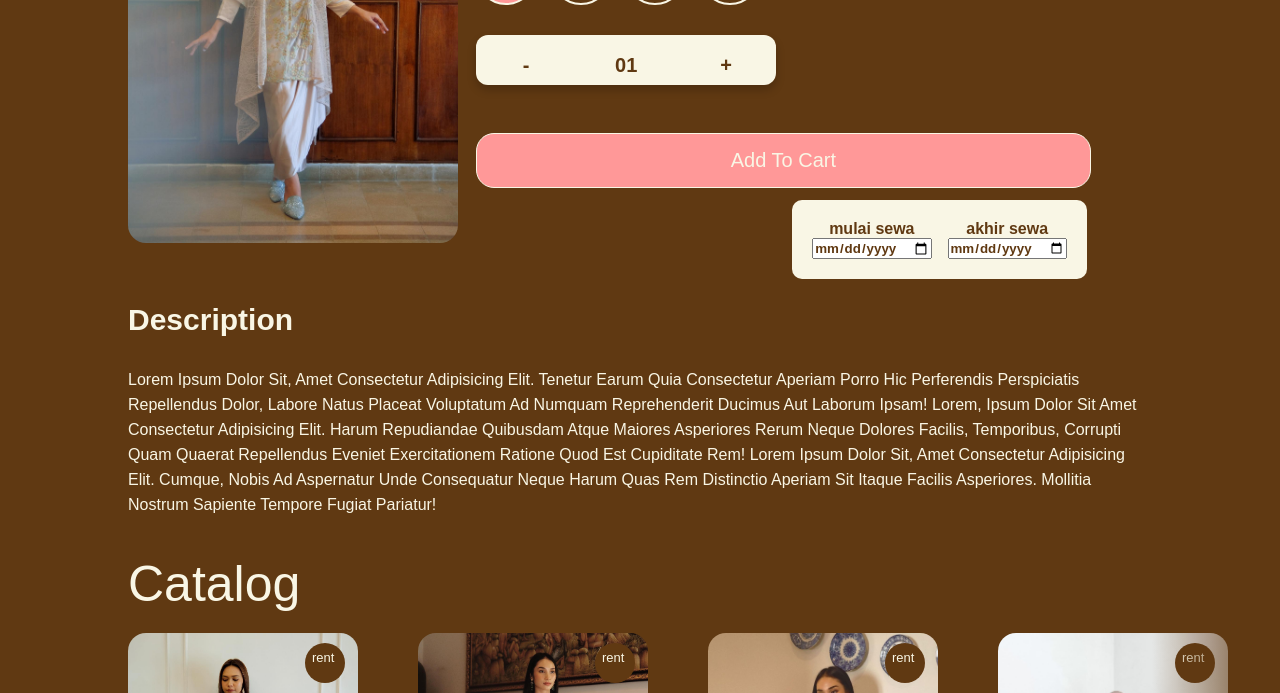
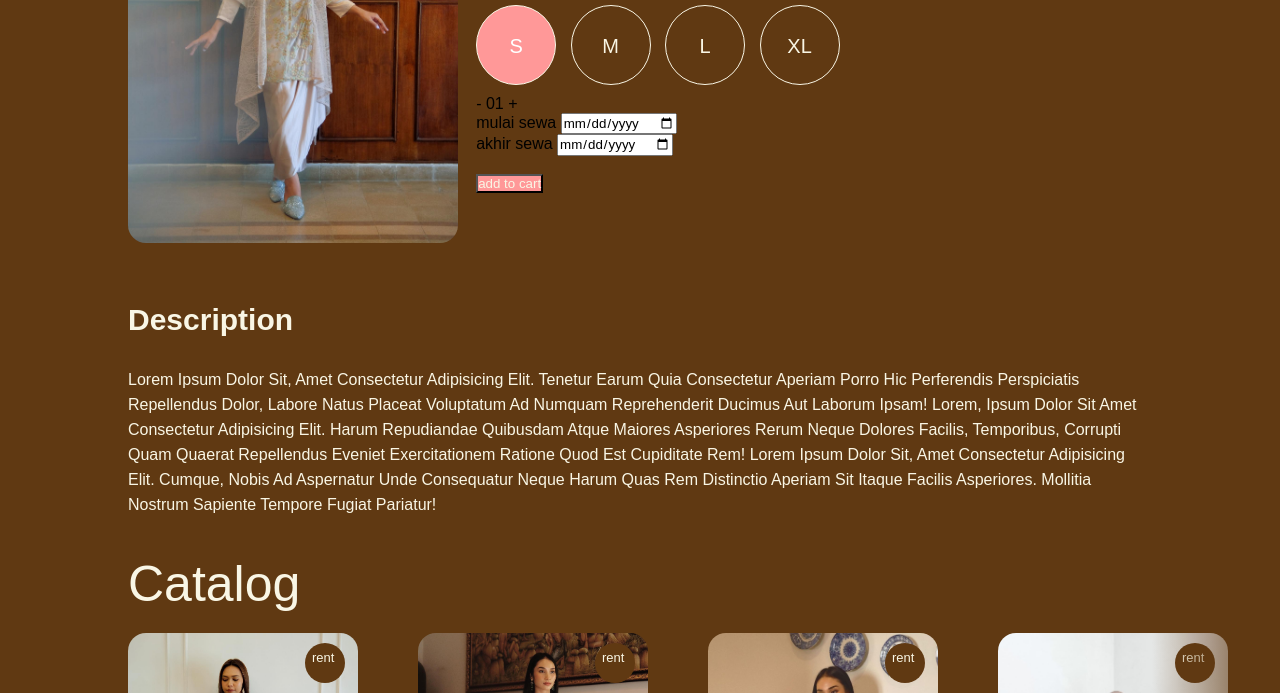
Before and after one commit to rannyaputri/kebaya, a website: page public/product.html in a window 1280 px wide. Shown: the part 407-1100 px from the top of the page. Drawn offline with Linux system fonts and the light colour scheme.

Commit message:
Update product.css

```diff
--- a/public/css/product.css
+++ b/public/css/product.css
@@ -16,6 +16,7 @@
 
 }
 
+/* GAK DIPAKE BINGUNG */
 .product-images {
       position: absolute;
       bottom: 10px;
@@ -78,47 +79,49 @@
 }
 
 .product-sub-heading {
-      font-size: 25px;
+      font-size: 30px;
       text-transform: uppercase;
-      margin: 10px 0 5px;
+      margin: 60px 0 10px;
       font-weight: 300;
       color: #F9F6E5;
 }
 
 .size-radio-btn {
       display: inline-block;
-      width: 60px;
-      height: 60px;
+      width: 80px;
+      height: 80px;
       text-align: center;
       font-size: 20px;
-      border: 2px solid #F9F6E5;
+      border: 1px solid #F9F6E5;
       border-radius: 50%;
       margin: 10px;
       margin-left: 0;
-      line-height: 60px;
+      line-height: 80px;
       text-transform: uppercase;
       color: #F9F6E5;
       cursor: pointer;
 }
 
+/* .size-radio-btn:hover {
+      background: #f58282;
+} */
 
 .size-radio-btn.check {
       background: #ff9898;
       color: #fff;
 }
 
-.btn1 {
+.btn {
       width: 48%;
       padding: 15px;
-      border-radius: 18px;
+      border-radius: 5px;
       background: none;
       border: 1px solid #F9F6E5;
       color: #F9F6E5;
       font-size: 20px;
       cursor: pointer;
-      margin: 10px 0;
+      margin: 2px 0;
       text-transform: capitalize;
-      position: absolute;
 }
 
 .cart-btn {
@@ -143,72 +146,34 @@
       line-height: 25px;
 }
 
-/* QUANTITY */
-.wrapper {
-      height: 50px;
-      min-width: 100px;
-      display: inline-flex;
-      align-items: center;
-      justify-content: center;
-      background: #F9F6E5;
-      border-radius: 12px;
-      box-shadow: 0 5px 10px rgba(0, 0, 0, 0.2);
-      margin-left: 0;
-      margin: 20px 0;
-      line-height: 60px;
-      cursor: pointer;
+/* quanty */
+:root {
+      --white: #fff;
+      --light: #eeeded;
+      --orange: #FFA16C;
+      --brwht: #F9F6E5;
+      --darkb: #603912;
+      --pink: #ff9898;
 }
 
-
-.wrapper span {
-      /* width: 0%; */
-      width: 100px;
-      height: 50px;
-      text-align: center;
-      font-size: 20px;
-      font-weight: 600;
-      cursor: pointer;
-      user-select: none;
-      color: #603912;
+.count {
+      width: 50px;
+      border-radius: 10px;
+      margin-right: 10px;
+      padding: 3px 5px;
+      border: 1px solid var(--light);
+      outline: none;
+      margin-top: 5px;
+      /* background-color: var(--brwht); */
 }
 
-/* END QUANTITY */
-
-/* CALENDER */
-.form-container form {
-      display: inline-flex;
-      flex-wrap: wrap;
-      align-items: center;
-      justify-content: center;
-      gap: 1rem;
-      position: absolute;
-      bottom: 4rem;
-      background: #F9F6E5;
-      padding: 20px;
-      border-radius: 10px;
-      margin: 50px 0;
+.details .cart {
+      background-color: var(--white);
+      border-top-right-radius: 30px;
+      border-bottom-right-radius: 30px;
 }
 
-.form-container span {
-      color: #603912;
-      font-weight: 600;
-      text-align: center;
+.product-details .item {
+      transition: 0.5s;
+      border-bottom: 1px solid var(--light);
 }
-
-.form-container input {
-      color: #603912;
-      font-weight: 600;
-}
-
-.input-box {
-
-      flex: 1 1 7rem;
-      display: flex;
-      flex-direction: column;
-}
-
-.qtycal {
-      display: flex;
-      flex-wrap: wrap;
-      gap: 1rem;
-}
```
